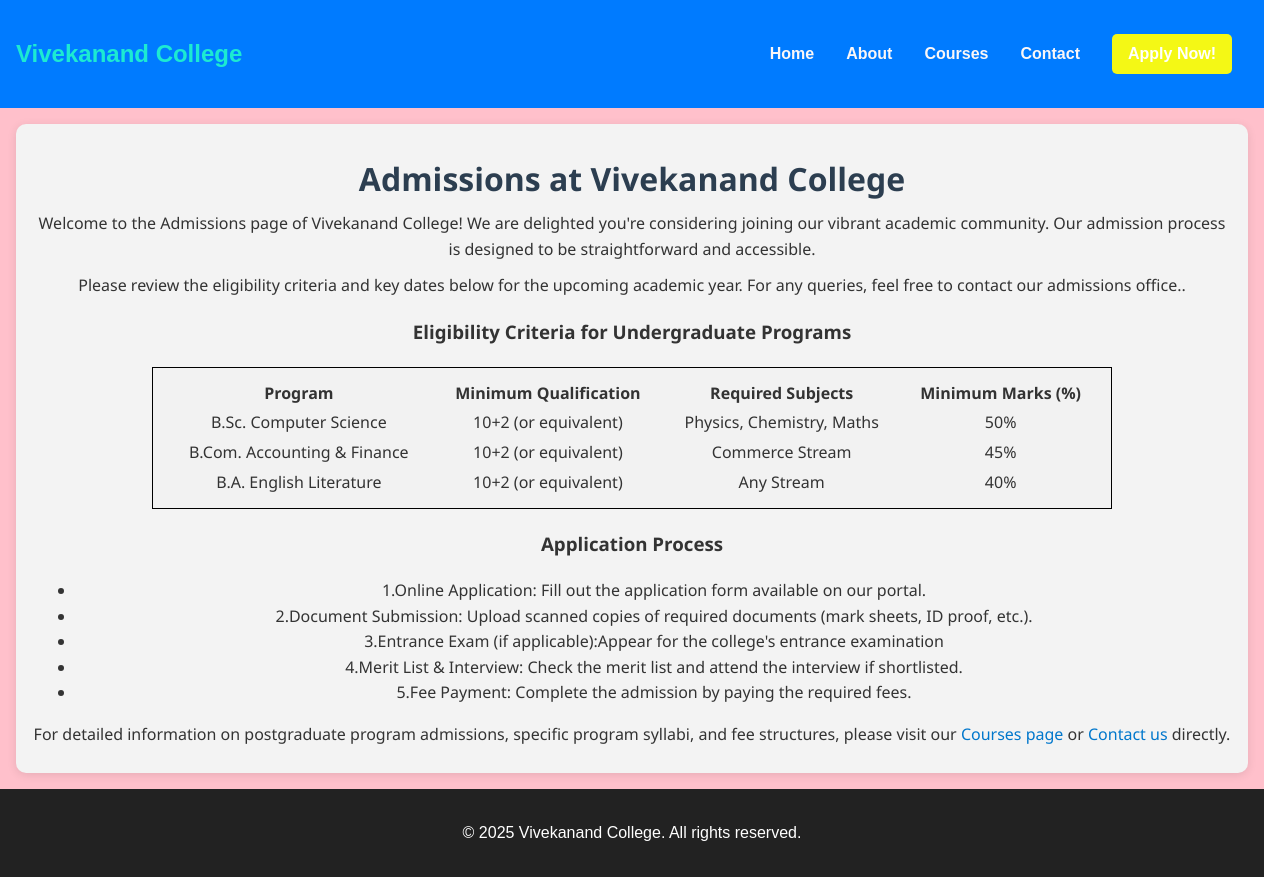
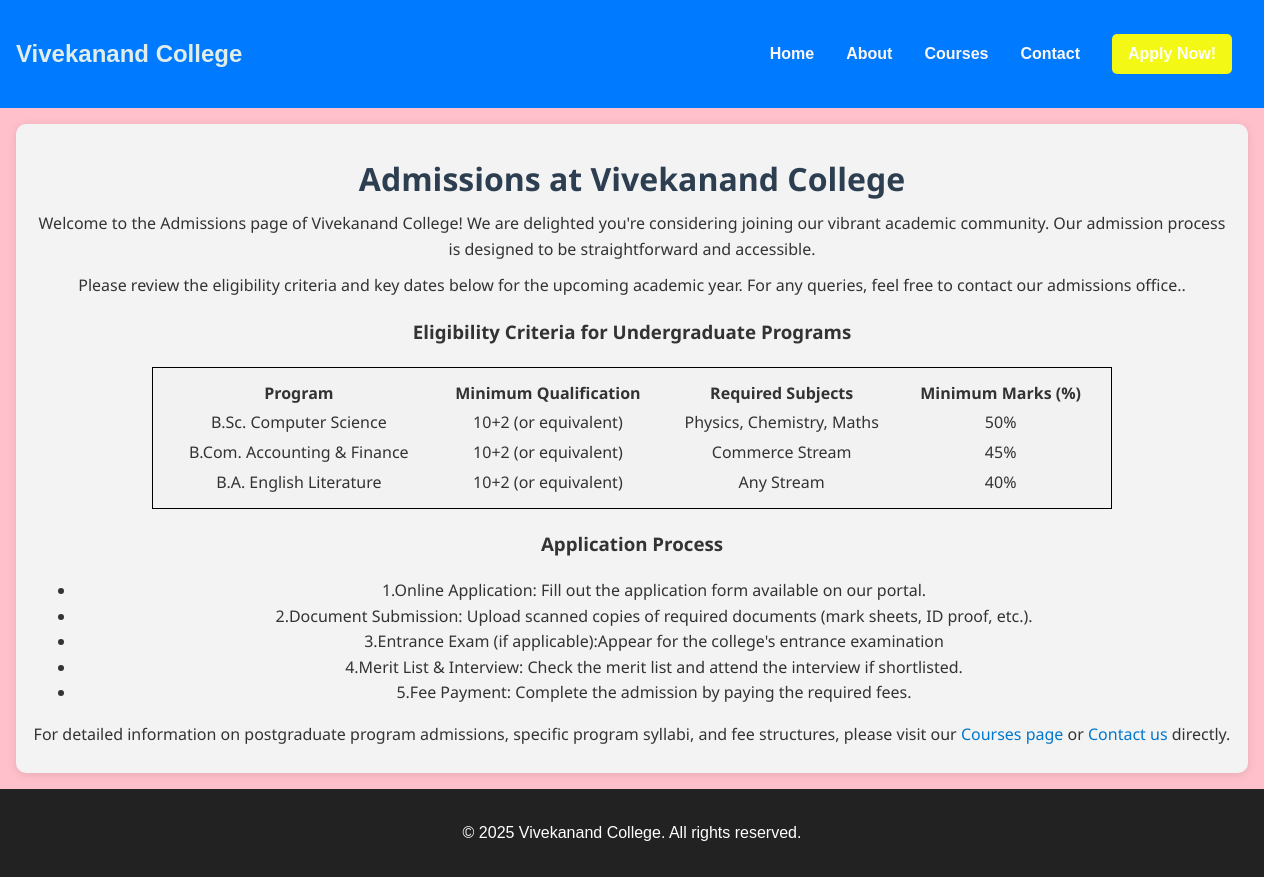
Before and after one commit to AarchiSurve1801/vckojt, a React (Vite) app: page /admissions in a window 1280 px wide. Built offline with nearby package versions, Linux system fonts and the light colour scheme.

Commit message:
third commet

```diff
--- a/src/App.css
+++ b/src/App.css
@@ -17,7 +17,7 @@ body {
 }
 
 h1, h2 {
-  color: #1cead2;
+  color: #e1edeb;
 }
 
 .page-container {
--- a/src/Pages/AdmissionPage.jsx
+++ b/src/Pages/AdmissionPage.jsx
@@ -1,6 +1,6 @@
 
 import React from 'react';
-import './Admissionpage.css';
+import './AdmissionPage.css';
 import { Link } from 'react-router-dom';
 
 const AdmissionPage = () => (
--- a/src/Pages/InquireButton.jsx
+++ b/src/Pages/InquireButton.jsx
@@ -1,5 +1,5 @@
 import React from 'react';
-import './InquireButton.css';
+import './Inquirebutton.css';
 
 const InquireButton = () => {
   return (
```
